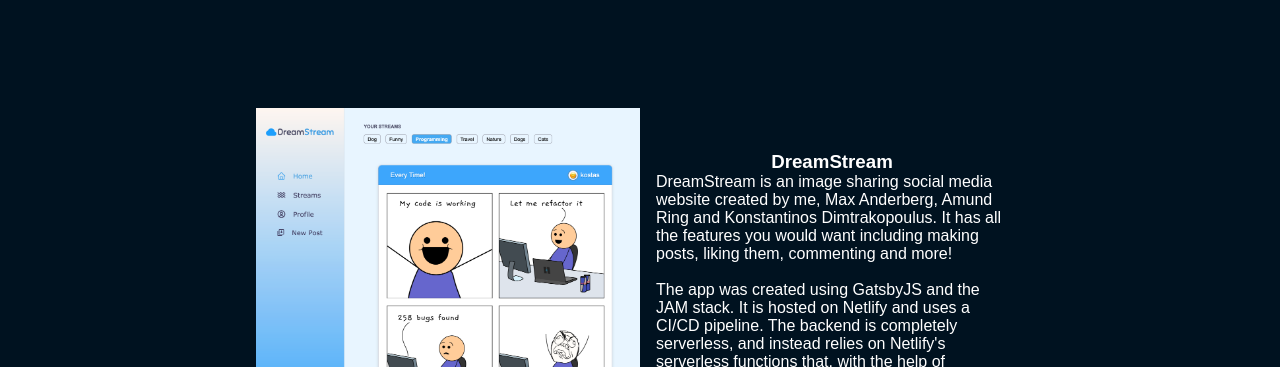
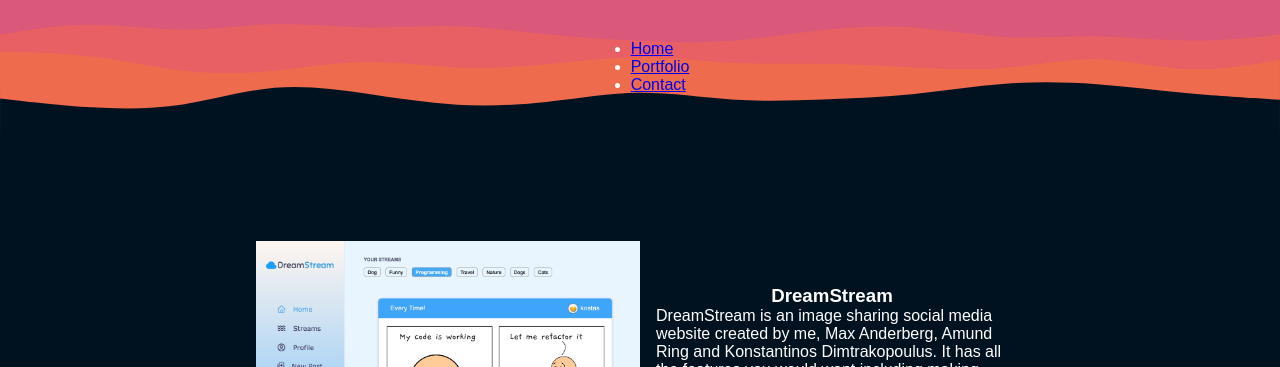
Before and after one commit to sashinshin/portfolio-website, a Gatsby site: page /portfolio in a window 1280 px wide. Shown: the top 367 px of the page. Built offline with nearby package versions, Linux system fonts and the light colour scheme; Gatsby itself is replaced by a stand-in of ours.

Commit message:
navbar styling

```diff
--- a/src/index/Navbar.js
+++ b/src/index/Navbar.js
@@ -16,6 +16,7 @@ const Navbar = () => {
 
             </ul>
         </nav>
+
     )
 }
 
--- a/src/index/Portfolio.js
+++ b/src/index/Portfolio.js
@@ -1,6 +1,7 @@
 import React from 'react';
 import './main.css';
 import './portfolio.css';
+import Navbar from './navbar';
 import githubLogo from './images/github-logo.png';
 import linkedinLogo from './images/linkedin-logo.png';
 import dreamStream from './images/dream-stream.png';
@@ -14,9 +15,7 @@ const Portfolio = () => {
 
     return (
         <>
-        <title>
-            Sasha Luhr
-        </title>
+        <Navbar/>
         <main className="main-content">
 
             <article className="section project">
--- a/src/index/main.css
+++ b/src/index/main.css
@@ -1,9 +1,4 @@
 :root {
-    --color-1: #001220;
-    --color-2: #3B185F;
-    --color-3: #A12568;
-    --color-4: #A12568;
-
     --bg: #001220;
     --wave: #ee6c4d;
     --highlight: #3d5a80;
@@ -56,16 +51,17 @@ body {
 }
 
 nav {
-    position: fixed;
-    top: 0;
-    left: 0;
     display: flex;
     flex-direction: row;
     justify-content: center;
     align-items: center;
+    background-image: url('./svg/nav2.svg');
+
     flex-wrap: wrap;
-    background-color: lightgray;
-    width: 100%;
-    height: 70px;
+    aspect-ratio: 960/100;
+    background-repeat: no-repeat;
+    background-position: center;
+    background-size: cover;
     z-index: 1;
+
 }
--- a/src/pages/portfolio.js
+++ b/src/pages/portfolio.js
@@ -4,6 +4,7 @@ import Portfolio from '../index/Portfolio';
 const PortfolioPage = () => {
   return (
     <>
+    <title>Sasha Luhr</title>
     <Portfolio />
     </>
   )
```
Also changed, not shown: src/index/svg/nav.svg (added), src/index/svg/nav2.svg (added).
